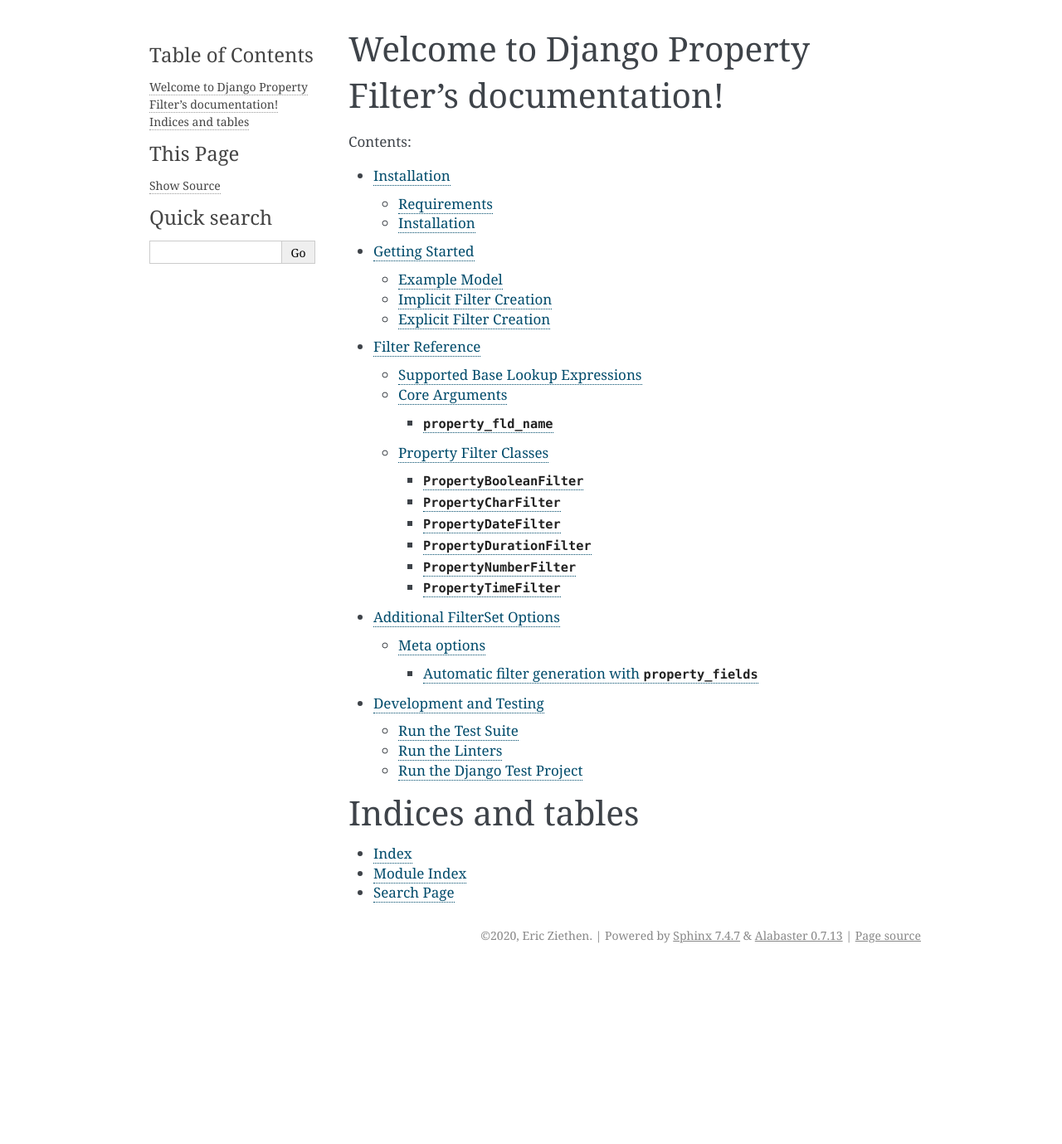
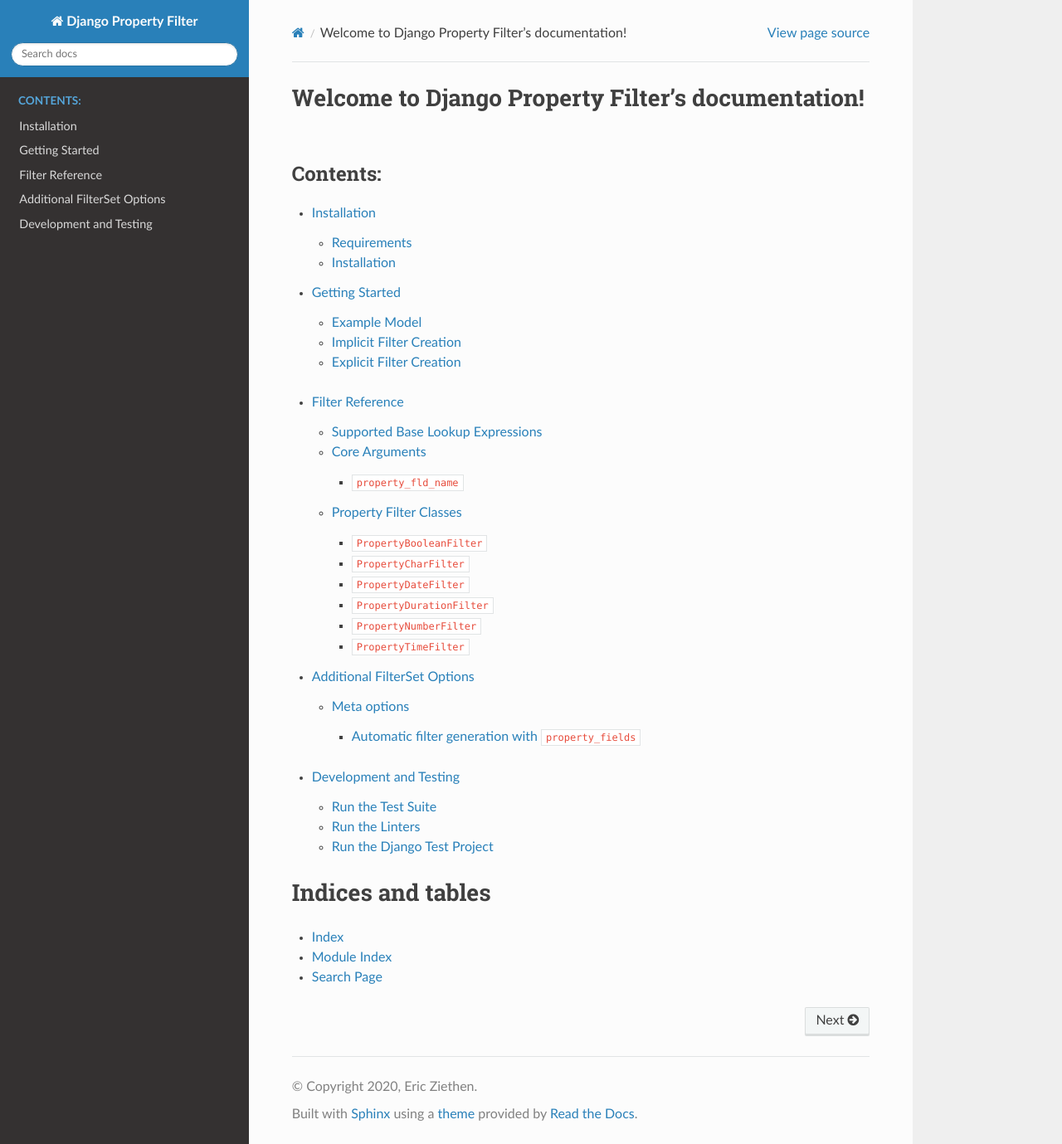
Before and after one commit to ericziethen/django-property-filter, a Sphinx documentation site: the page built from docs/source/index.rst, in a window 1280 px wide and 1379 px high. Shown: the whole window at 83% size. Built offline with Sphinx 7.4.7 and the Read the Docs theme 2.0.0, drawn with Linux system fonts in a browser that asks for light colours; pages that are not in the unit, such as notebooks, are missing from menus.

Commit message:
Improve documentation look and add links to it (#52)
Co-authored-by: eric <eric@home.com>

```diff
--- a/docs/source/conf.py
+++ b/docs/source/conf.py
@@ -3,6 +3,8 @@
 # This file only contains a selection of the most common options. For a full
 # list see the documentation:
 # https://www.sphinx-doc.org/en/master/usage/configuration.html
+
+import sphinx_rtd_theme
 
 # -- Path setup --------------------------------------------------------------
 
@@ -31,6 +33,7 @@
 # extensions coming with Sphinx (named 'sphinx.ext.*') or your custom
 # ones.
 extensions = [
+    'sphinx_rtd_theme',
 ]
 
 # Add any paths that contain templates here, relative to this directory.
@@ -47,7 +50,8 @@
 # The theme to use for HTML and HTML Help pages.  See the documentation for
 # a list of builtin themes.
 #
-html_theme = 'alabaster'
+#html_theme = 'alabaster'
+html_theme = "sphinx_rtd_theme"
 
 # Add any paths that contain custom static files (such as style sheets) here,
 # relative to this directory. They are copied after the builtin static files,
--- a/docs/source/ref/filters.rst
+++ b/docs/source/ref/filters.rst
@@ -58,7 +58,7 @@
 -----------------------
 
 ``PropertyBooleanFilter``
-~~~~~~~~~~~~~~~~~~~~~~~~
+~~~~~~~~~~~~~~~~~~~~~~~~~
 
 Used instead of BooleanFilter for property filtering
 
@@ -79,7 +79,7 @@
 Supported lookups are 'exact', 'iexact', 'gt', 'gte', 'lt' and 'lte'
 
 ``PropertyDurationFilter``
-~~~~~~~~~~~~~~~~~~~~~~~~
+~~~~~~~~~~~~~~~~~~~~~~~~~~
 
 Used instead of DurationFilter for property filtering
 
--- a/requirements.txt
+++ b/requirements.txt
@@ -53,6 +53,7 @@
 smmap==3.0.4
 snowballstemmer==2.0.0
 Sphinx==3.1.1
+sphinx-rtd-theme==0.5.0
 sphinxcontrib-applehelp==1.0.2
 sphinxcontrib-devhelp==1.0.2
 sphinxcontrib-htmlhelp==1.0.3
--- a/setup.cfg
+++ b/setup.cfg
@@ -27,6 +27,9 @@
     Programming Language :: Python :: 3.8
     Topic :: Software Development :: Libraries :: Python Modules
 
+project_urls =
+    Documentation = https://django-property-filter.readthedocs.io/en/latest/
+
 [options]
 python_requires = >= 3.6
 packages=find:
```
Also changed, not shown: README.md (+2 -0 lines), 1 other file.
